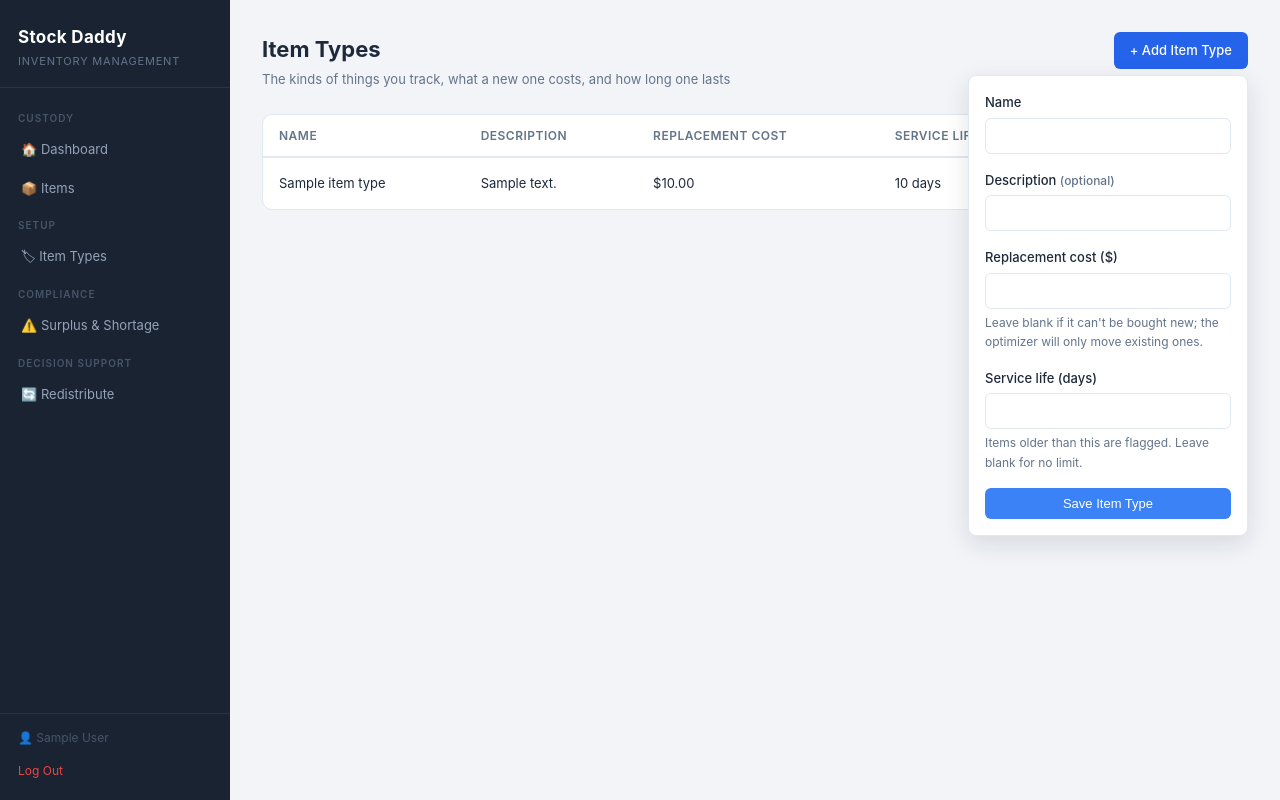
After one commit to BaPark-FHSU-ASE/Group_1_Advanced_Software_Engineering_Proj, a Flask app: template frontend/templates/item_types.html in a window 1280 px wide, after a click on "+ Add Item Type". The commit adds this page. Run offline with Flask 3, Linux system fonts and the light colour scheme; a user stored in the database is signed in; tables that the repository leaves empty hold one stand-in row (values such as "Sample post"); the template is opened without the code that fills it: most values are stand-ins (such as "Sample title", 1, 10 or a date in 2020).

Commit message:
Add the Item Types page (REQ-9)
New page under Setup in the sidebar: /item-types lists every item type
with its description, replacement cost and service life.

Owners can add, edit and delete types; employees only see the list.
Blank cost means "can't buy new" and blank service life means "no
limit", matching the schema's NULL convention, so the form sends None
for them. Service life feeds the past-service-life flag (REQ-23); the
API needs to accept service_life_days (marked NEW in API_CONTRACT.md).
Deleting a type that's still in use shows the API's 409 sentence.

```diff
--- /dev/null
+++ b/frontend/templates/_item_type_fields.html
@@ -0,0 +1,22 @@
+{# Fields shared by the Add and Edit item type forms. `t` is the type being edited, or none. #}
+{% set p = (t.item_type_id|string) if t else "new" %}
+<div class="form-group">
+    <label for="it-name-{{ p }}">Name</label>
+    <input type="text" id="it-name-{{ p }}" name="name" maxlength="100" value="{{ t.name if t else '' }}" required />
+</div>
+<div class="form-group">
+    <label for="it-desc-{{ p }}">Description <span class="muted-note">(optional)</span></label>
+    <input type="text" id="it-desc-{{ p }}" name="description" maxlength="255" value="{{ (t.description or '') if t else '' }}" />
+</div>
+<div class="form-group">
+    <label for="it-cost-{{ p }}">Replacement cost ($)</label>
+    <input type="number" id="it-cost-{{ p }}" name="replacement_cost" min="0.01" step="0.01"
+           value="{{ t.replacement_cost if t and t.replacement_cost is not none else '' }}" />
+    <span class="form-hint">Leave blank if it can't be bought new; the optimizer will only move existing ones.</span>
+</div>
+<div class="form-group">
+    <label for="it-life-{{ p }}">Service life (days)</label>
+    <input type="number" id="it-life-{{ p }}" name="service_life_days" min="1" step="1" inputmode="numeric"
+           value="{{ t.service_life_days if t and t.service_life_days is not none else '' }}" />
+    <span class="form-hint">Items older than this are flagged. Leave blank for no limit.</span>
+</div>
--- /dev/null
+++ b/frontend/templates/item_types.html
@@ -0,0 +1,72 @@
+{% extends "base.html" %}
+{% block title %}Stock Daddy – Item Types{% endblock %}
+
+{% block body %}
+<div class="app-layout">
+    {% include "nav.html" %}
+
+    <main class="main-content">
+        <div class="page-header">
+            <div>
+                <h2>Item Types</h2>
+                <p>The kinds of things you track, what a new one costs, and how long one lasts</p>
+            </div>
+            {% if is_owner %}
+            <details class="inline-form">
+                <summary class="btn btn-primary">+ Add Item Type</summary>
+                <form method="POST" action="{{ url_for('item_types.add_item_type') }}" class="inline-form-body">
+                    {% with t = none %}{% include "_item_type_fields.html" %}{% endwith %}
+                    <button type="submit" class="btn btn-primary btn-full">Save Item Type</button>
+                </form>
+            </details>
+            {% endif %}
+        </div>
+
+        {% include "_flashes.html" %}
+
+        <div class="card">
+            <table class="table">
+                <thead>
+                    <tr>
+                        <th>Name</th>
+                        <th>Description</th>
+                        <th>Replacement Cost</th>
+                        <th>Service Life</th>
+                        {% if is_owner %}<th>Actions</th>{% endif %}
+                    </tr>
+                </thead>
+                <tbody>
+                    {% for t in item_types %}
+                    <tr>
+                        <td>{{ t.name }}</td>
+                        <td>{{ t.description or "—" }}</td>
+                        <td>{% if t.replacement_cost is not none %}${{ "%.2f"|format(t.replacement_cost) }}{% else %}<span class="muted-note">Can't buy new</span>{% endif %}</td>
+                        <td>{% if t.service_life_days %}{{ t.service_life_days }} days{% else %}<span class="muted-note">No limit</span>{% endif %}</td>
+                        {% if is_owner %}
+                        <td class="table-actions">
+                            <details class="inline-form">
+                                <summary class="btn btn-small btn-text">Edit</summary>
+                                <form method="POST" action="{{ url_for('item_types.edit_item_type', item_type_id=t.item_type_id) }}" class="inline-form-body">
+                                    {% include "_item_type_fields.html" %}
+                                    <button type="submit" class="btn btn-primary btn-full">Save Item Type</button>
+                                </form>
+                            </details>
+                            <details class="inline-form">
+                                <summary class="btn btn-small btn-text btn-danger-text">Delete</summary>
+                                <form method="POST" action="{{ url_for('item_types.delete_item_type', item_type_id=t.item_type_id) }}" class="inline-form-body">
+                                    <p class="confirm-text">Delete {{ t.name }}? This only works while no items, targets or history use it.</p>
+                                    <button type="submit" class="btn btn-danger btn-full">Yes, delete {{ t.name }}</button>
+                                </form>
+                            </details>
+                        </td>
+                        {% endif %}
+                    </tr>
+                    {% else %}
+                    <tr><td colspan="5" class="empty-state">No item types yet.</td></tr>
+                    {% endfor %}
+                </tbody>
+            </table>
+        </div>
+    </main>
+</div>
+{% endblock %}
--- a/frontend/templates/nav.html
+++ b/frontend/templates/nav.html
@@ -22,6 +22,9 @@
         <a href="{{ url_for('dashboard.dashboard') }}"   class="nav-item {% if request.endpoint == 'dashboard.dashboard'   %}active{% endif %}">🏠 Dashboard</a>
         <a href="{{ url_for('items.items') }}"       class="nav-item {% if request.endpoint in ['items.items','items.item_detail','items.new_items'] %}active{% endif %}">📦 Items</a>
 
+        <div class="nav-section-label">Setup</div>
+        <a href="{{ url_for('item_types.item_types') }}" class="nav-item {% if request.endpoint == 'item_types.item_types' %}active{% endif %}">🏷 Item Types</a>
+
         <div class="nav-section-label">Compliance</div>
         <a href="{{ url_for('compliance.compliance') }}"  class="nav-item {% if request.endpoint == 'compliance.compliance'  %}active{% endif %}">⚠️ Surplus &amp; Shortage</a>
 
--- a/frontend/views/__init__.py
+++ b/frontend/views/__init__.py
@@ -4,6 +4,7 @@
     dashboard     the Dashboard and its business buttons
     buildings     a building's page, its rooms, storage units and targets
     items         the item list, adding items, an item's page
+    item_types    item types (REQ-9)
     compliance    Surplus & Shortage
     redistribute  the optimizer page
 
@@ -14,6 +15,7 @@ from views.auth import bp as auth_bp
 from views.buildings import bp as buildings_bp
 from views.compliance import bp as compliance_bp
 from views.dashboard import bp as dashboard_bp
+from views.item_types import bp as item_types_bp
 from views.items import bp as items_bp
 from views.redistribute import bp as redistribute_bp
 
@@ -22,6 +24,7 @@ ALL_BLUEPRINTS = (
     dashboard_bp,
     buildings_bp,
     items_bp,
+    item_types_bp,
     compliance_bp,
     redistribute_bp,
 )
```
Also changed, not shown: frontend/tests/test_item_types.py (added, +58 -0 lines), frontend/views/item_types.py (added, +50 -0 lines).
